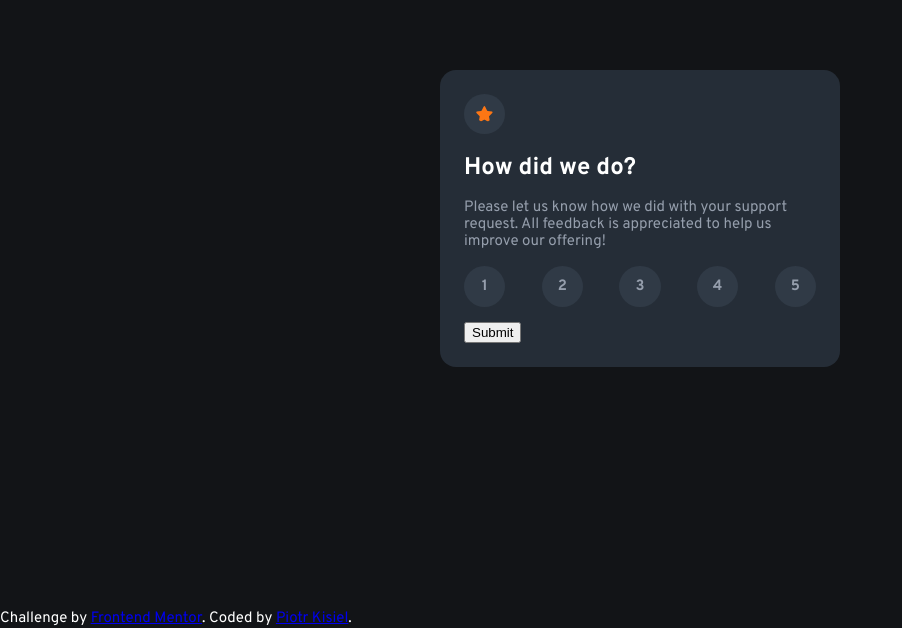
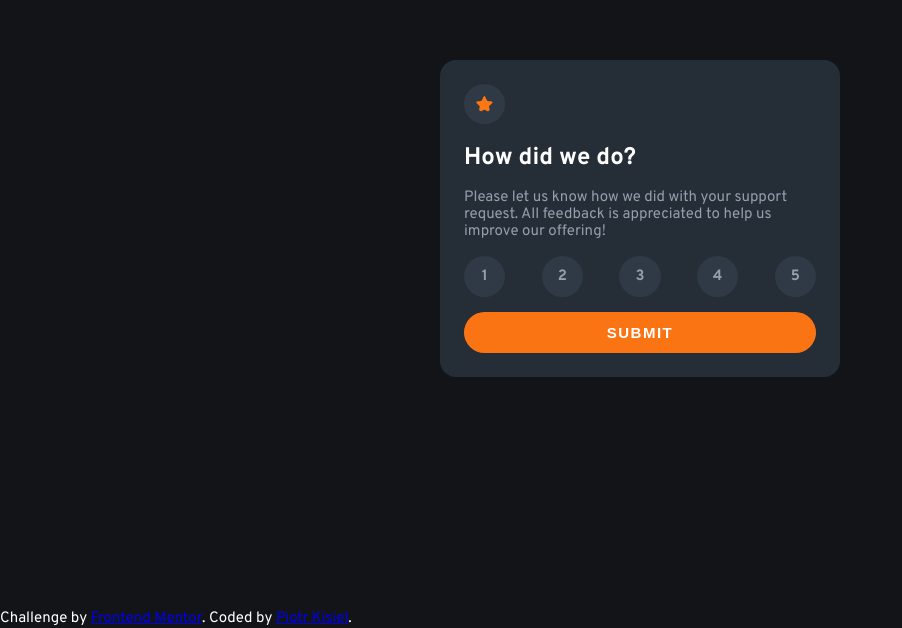
Before and after one commit to pietyr/interactive-rating-component, a plain HTML site: page index.html in a window 1280 px wide. Shown: the part 173-801 px from the top of the page, without its empty margins (0-902 px from the left). Drawn offline with Linux system fonts and the light colour scheme.

Commit message:
feat: styled submit button

```diff
--- a/css/style.css
+++ b/css/style.css
@@ -65,6 +65,7 @@ li {
 	border-radius: 50%;
 	background-color: var(--dark-blue-lighter);
 	color: var(--light-grey);
+	cursor: pointer;
 }
 
 li:has(> input:checked) {
@@ -76,6 +77,19 @@ input {
 	appearance: none;
 }
 
+button {
+	width: 100%;
+	border-radius: 2rem;
+	padding: 0.8em;
+	text-transform: uppercase;
+	color: var(--white);
+	border: none;
+	background-color: var(--orange);
+	font-weight: 700;
+	font-size: 0.9375rem;
+	letter-spacing: 0.1em;
+}
+
 .thank-you {
 	display: none;
 }
```
